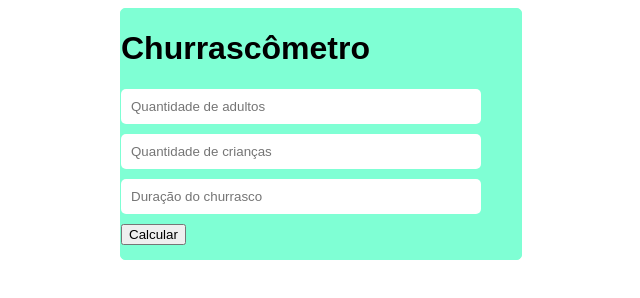
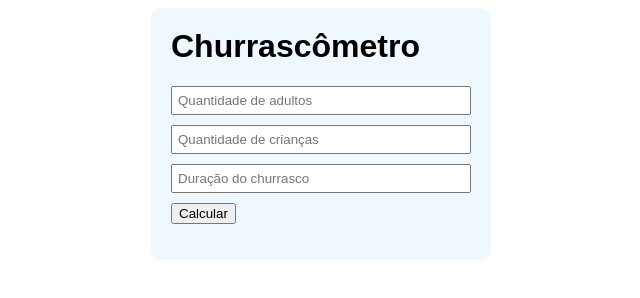
Before and after one commit to ericDK89/Desafio-churrascometro, a plain HTML site: page index.html in a window 1280 px wide. Shown: the whole page, without its empty margins (319-959 px from the left). Drawn offline with Linux system fonts and the light colour scheme.

Commit message:
CSS finalizado

```diff
--- a/style/style.css
+++ b/style/style.css
@@ -3,20 +3,21 @@
 }
 
 #container {
-    width: 400px;
-    height: 250px;
-    background-color: aquamarine;
-    border-radius: 5px;
-    border: 1px solid aquamarine;
+    max-width: 300px;
+    background-color: aliceblue;
+    border-radius: 10px;
     margin: auto;
-    text-align: left;
+    padding: 20px;
+}
+
+h1 {
+    margin-top: 0;
 }
 
 input {
-    border: none;
-    border-radius: 5px;
     box-sizing: border-box;
-    width: 90%;
-    padding: 10px;
+    width: 100%;
     margin-bottom: 10px;
+    padding: 5px;
+    display: block;
 }
```
